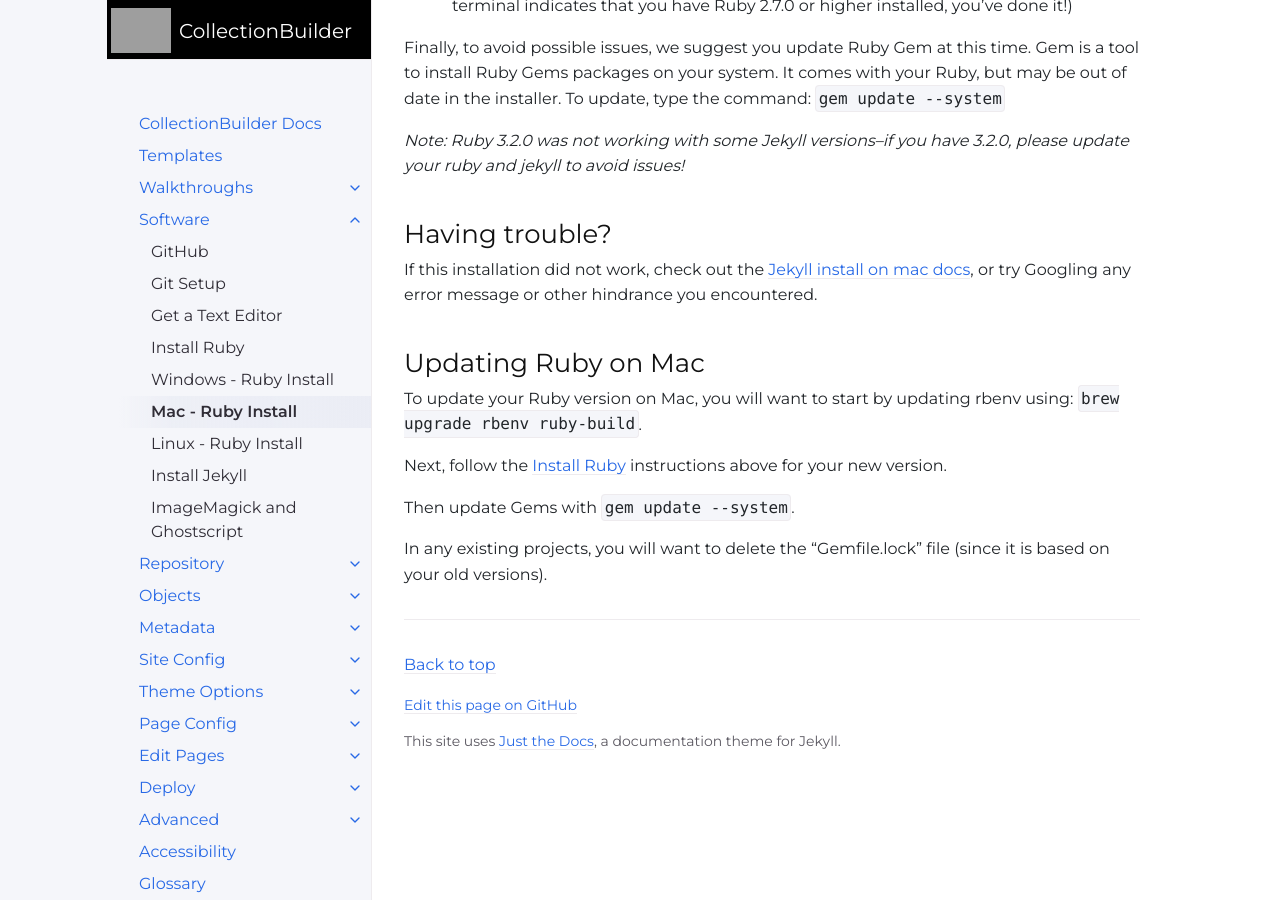
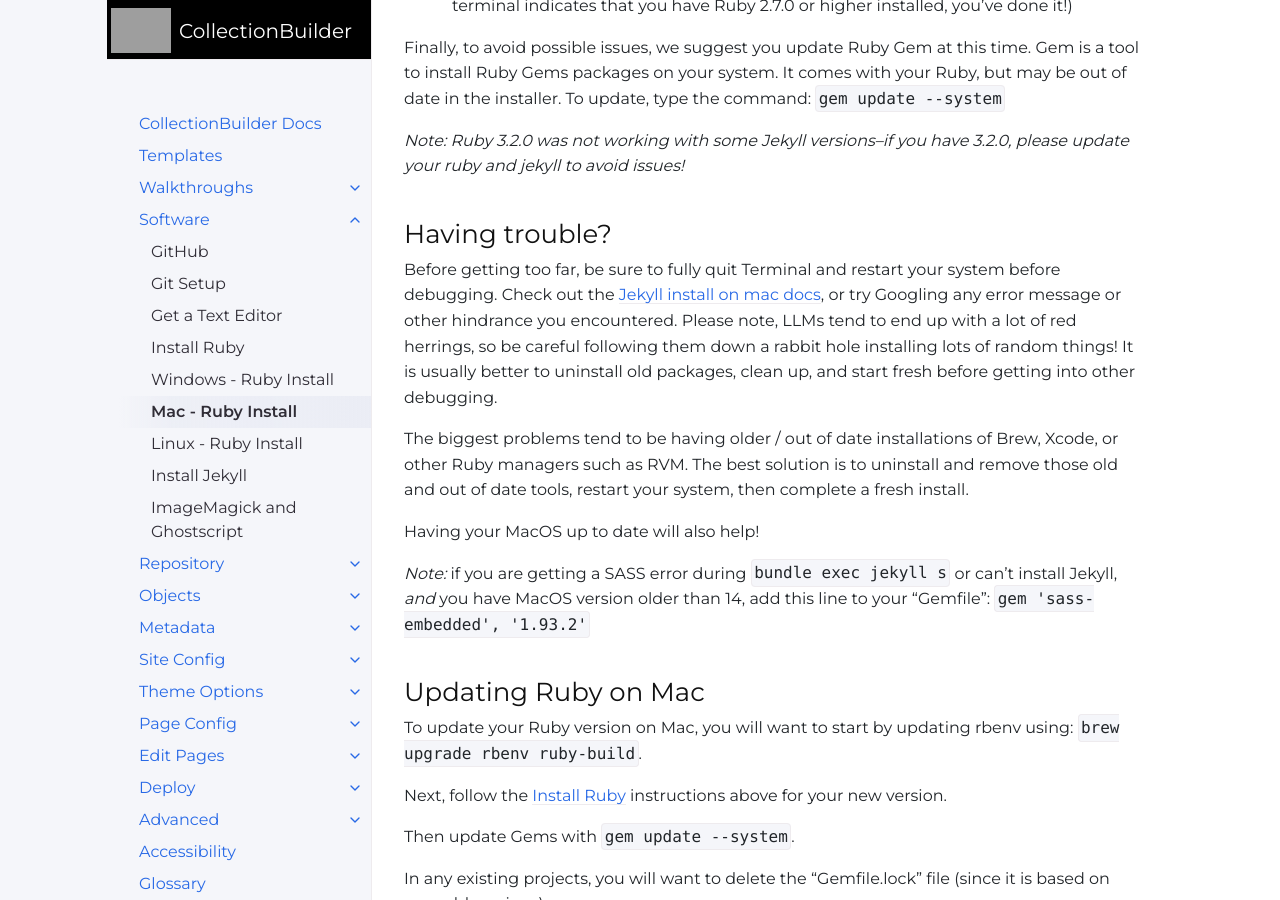
Before and after one commit to CollectionBuilder/cb-docs, a Jekyll site: the page built from docs/software/ruby_mac.md, in a window 1280 px wide and 900 px high, scrolled down 3301 px. Built offline with Jekyll 4.4.1, drawn with Linux system fonts in a browser that asks for light colours; comment, search, counter and statistics services are not loaded.

Commit message:
add to Mac ruby debug notes

```diff
--- a/docs/software/ruby_mac.md
+++ b/docs/software/ruby_mac.md
@@ -103,7 +103,18 @@ To update, type the command: `gem update --system`
 
 ## Having trouble?
 
-If this installation did not work, check out the [Jekyll install on mac docs](https://jekyllrb.com/docs/installation/macos/), or try Googling any error message or other hindrance you encountered.
+Before getting too far, be sure to fully quit Terminal and restart your system before debugging.
+Check out the [Jekyll install on mac docs](https://jekyllrb.com/docs/installation/macos/), or try Googling any error message or other hindrance you encountered.
+Please note, LLMs tend to end up with a lot of red herrings, so be careful following them down a rabbit hole installing lots of random things!
+It is usually better to uninstall old packages, clean up, and start fresh before getting into other debugging.
+
+The biggest problems tend to be having older / out of date installations of Brew, Xcode, or other Ruby managers such as RVM.
+The best solution is to uninstall and remove those old and out of date tools, restart your system, then complete a fresh install.
+
+Having your MacOS up to date will also help!
+
+*Note:* if you are getting a SASS error during `bundle exec jekyll s` or can't install Jekyll, *and* you have MacOS version older than 14, add this line to your "Gemfile":
+`gem 'sass-embedded', '1.93.2'`
 
 ## Updating Ruby on Mac
 
```
